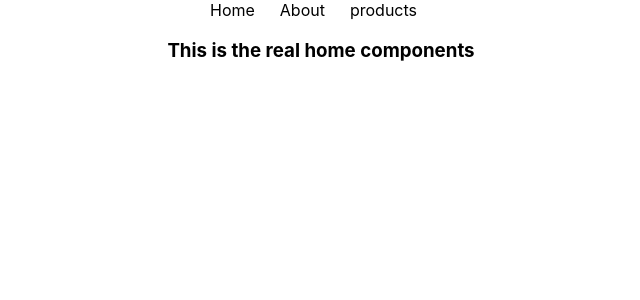
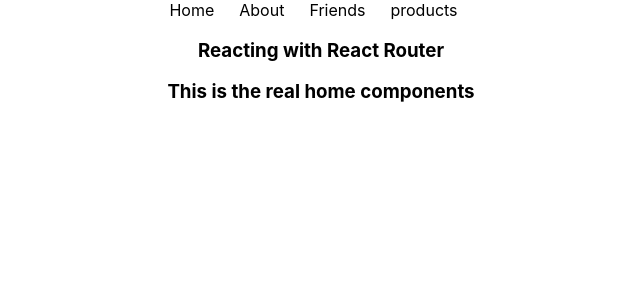
Before and after one commit to riadleon/react-router-practise, a React (Create React App) app: page /home in a window 1280 px wide. Shown: the top 300 px of the page, without its empty margins (319-959 px from the left). Built offline with nearby package versions, Linux system fonts and the light colour scheme.

Commit message:
nested routing keeping the mainjs on the src and used outlet for nested

```diff
--- /dev/null
+++ b/src/components/Friends/Friends.js
@@ -0,0 +1,11 @@
+import React from 'react';
+
+const Friends = () => {
+    return (
+        <div>
+            <h3>from friends</h3>
+        </div>
+    );
+};
+
+export default Friends;
--- a/src/components/Header/Header.css
+++ b/src/components/Header/Header.css
@@ -4,6 +4,6 @@
     padding: 2px 5px;
     color: black;
 }
-.header :hover{
+.header a:hover{
     background-color: lightblue;
 }
--- a/src/components/Header/Header.js
+++ b/src/components/Header/Header.js
@@ -5,9 +5,13 @@ import './Header.css'
 const Header = () => {
     return (
         <div className='header'>
-            <Link to='/home' >Home</Link>
-            <Link to='/about' >About</Link>
-            <Link to='/products' >products</Link>
+            <nav>
+                <Link to='/home' >Home</Link>
+                <Link to='/about' >About</Link>
+                <Link to='/friends' >Friends</Link>
+                <Link to='/products' >products</Link>
+            </nav>
+            <h3>Reacting with React Router</h3>
         </div>
     );
 };
--- a/src/components/Home/Home.js
+++ b/src/components/Home/Home.js
@@ -4,7 +4,6 @@ import Header from '../Header/Header';
 const Home = () => {
     return (
         <div>
-            <Header></Header>
             <h3>This is the real home components</h3>
         </div>
     );
--- a/src/components/Products/Products.js
+++ b/src/components/Products/Products.js
@@ -4,7 +4,6 @@ import Header from '../Header/Header';
 const Products = () => {
     return (
         <div>
-            <Header></Header>
             <h4>kire</h4>
         </div>
     );
--- a/src/layout/Main.js
+++ b/src/layout/Main.js
@@ -1,10 +1,12 @@
 import React from 'react';
+import { Outlet } from 'react-router-dom';
 import Header from '../components/Header/Header';
 
 const Main = () => {
     return (
         <div>
             <Header></Header>
+            <Outlet></Outlet>
         </div>
     );
 };
```
Also changed, not shown: src/App.js (+15 -4 lines).
